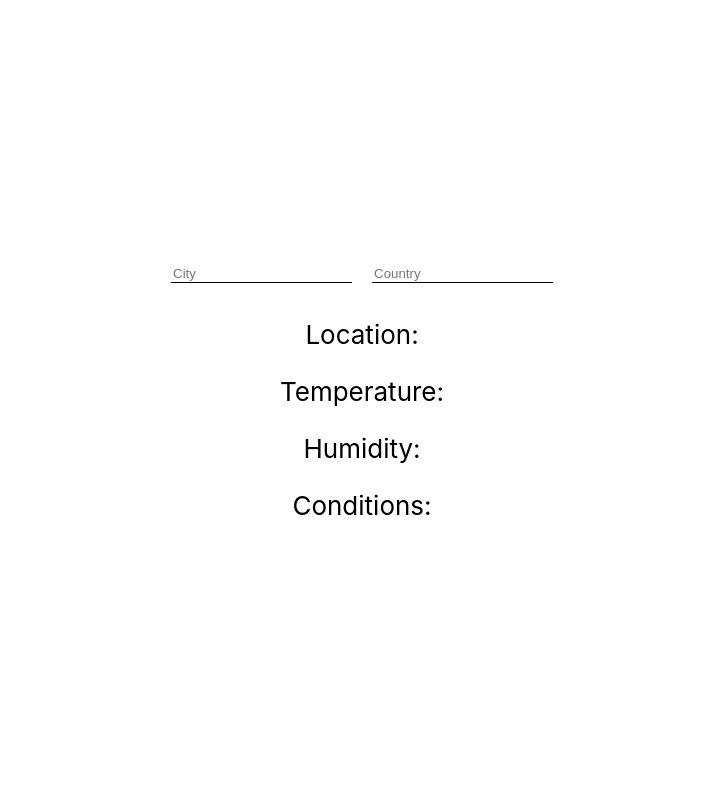
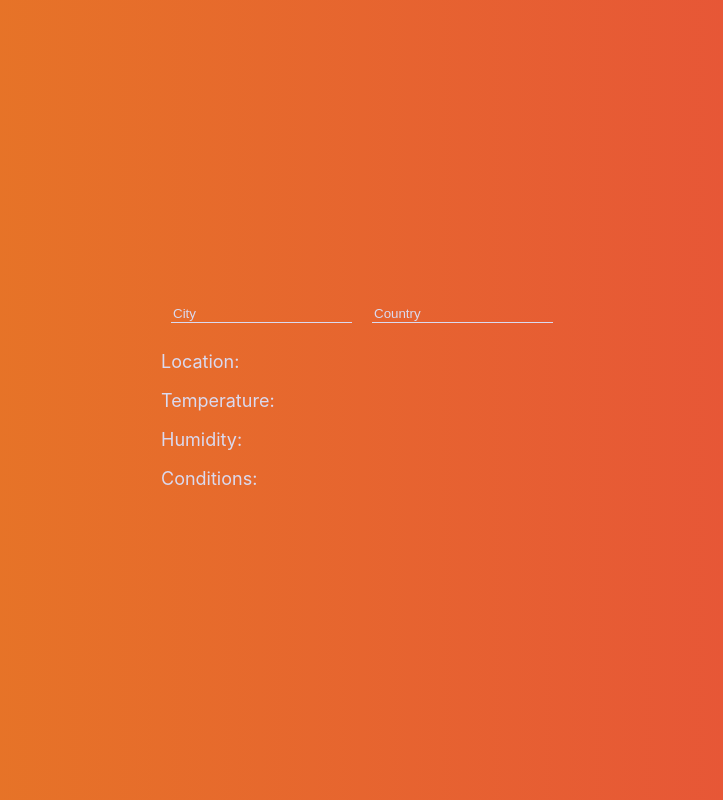
Before and after one commit to Eilima/weather-app, a React (Create React App) app: page / in a window 1280 px wide. Shown: the whole page, without its empty margins (278-1001 px from the left). Built offline with nearby package versions, Linux system fonts and the light colour scheme.

Commit message:
Change background color and box color

```diff
--- a/src/App.css
+++ b/src/App.css
@@ -1,17 +1,8 @@
 .App {
   text-align: center;
+  background: linear-gradient(to right, #e67e22, #e74c3c);
 }
 
-.App-logo {
-  height: 40vmin;
-  pointer-events: none;
-}
-
-@media (prefers-reduced-motion: no-preference) {
-  .App-logo {
-    animation: App-logo-spin infinite 20s linear;
-  }
-}
 
 .App-header {
   min-height: 100vh;
@@ -22,23 +13,27 @@
   font-size: calc(10px + 2vmin);
 }
 
-.App-link {
-  color: #61dafb;
-}
-
-@keyframes App-logo-spin {
-  from {
-    transform: rotate(0deg);
-  }
-  to {
-    transform: rotate(360deg);
-  }
-}
-
 .inputField {
   border: 0;
   outline: 0;
   background: transparent;
-  border-bottom: 1px solid black;
+  border-bottom: 1px solid rgb(218, 218, 240);
   margin: 10px;
+  color: rgb(218, 218, 240);
 }
+
+.weather-info {
+  display: flex;
+  font-size: large;
+  color: rgb(218, 218, 240)
+}
+
+.infoBox {
+  box-shadow: 0px 13px 40px -13px rgba(0,0,0,0.75);
+  padding: 130px;
+  background-color: #2c3e50;
+}
+
+::placeholder {
+  color: rgb(218, 218, 240);
+}
```
